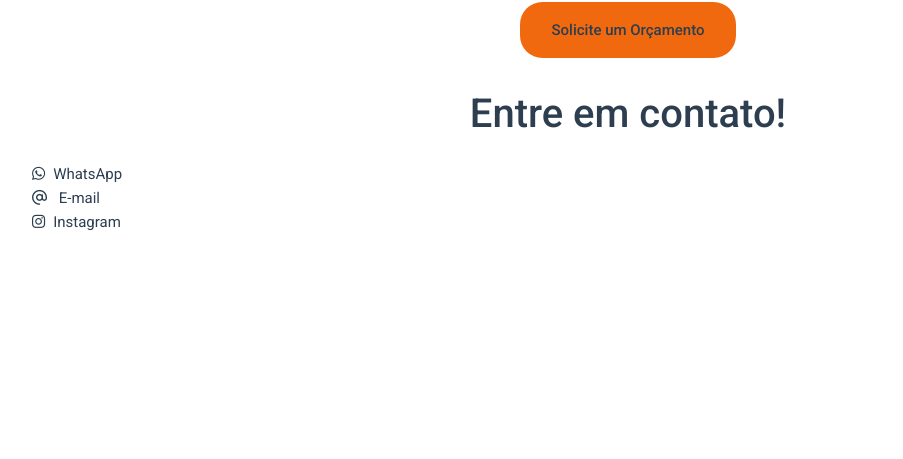
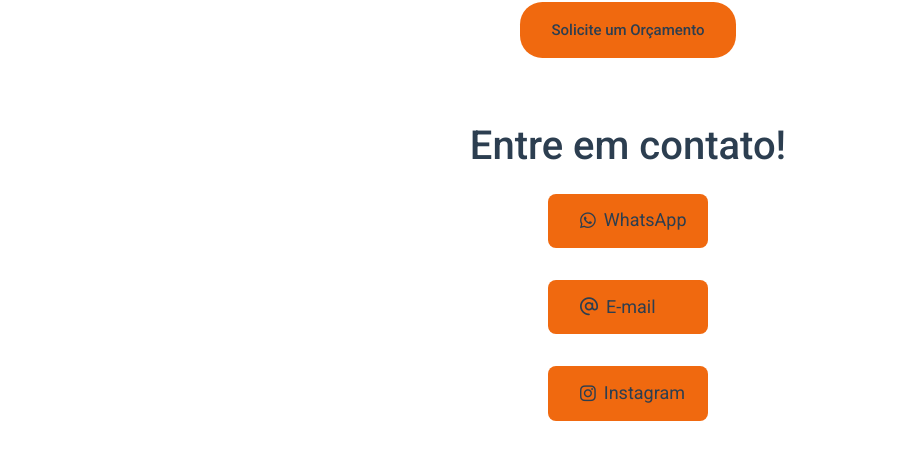
Before and after one commit to EdersonRodrigues7/delta-10-landing-page, a Vue app: page / in a window 1280 px wide. Shown: the part 1611-2070 px from the top of the page, without its empty margins (12-915 px from the left). Before the commit the page ends 1861 px from the top, so only its background shows below. Built offline with nearby package versions, Linux system fonts and the light colour scheme; no server answers.

Commit message:
:recycle: refactor: new components

```diff
--- a/src/App.vue
+++ b/src/App.vue
@@ -1,6 +1,9 @@
 <script setup lang="ts">
 import HomeHeader from './components/HomeHeader.vue';
 import ProductsCarousel from './components/ProductsCarousel.vue';
+import ContactSection from './components/ContactSection.vue';
+import ModalButton from './components/Buttons/ModalButton.vue';
+import BudgetModal from './components/Modals/BudgetModal.vue';
 </script>
 
 <template>
@@ -9,7 +12,11 @@
   <div id="introduction">
     <h1>Tecnologia que impulsiona seu negócio!</h1>
     <p>Encontre produtos de informática com muita qualidade e o preço mais atraente do mercado</p>
-    <button class="get-budget" type="button" onclick="">Solicite um Orçamento</button>
+    <modal-button
+      style-classes="get-budget"
+      modal-target="#budgetModal"
+      msg="Solicite um Orçamento"
+    />
   </div>
   <div id="animation-wrapper">
     <lottie-player
@@ -26,16 +33,14 @@
     <h1>Conheça nossos produtos</h1>
     <p>Trabalhamos com todas as categorias de produtos para informática, desde produtos centrais até peças de melhoramento</p>
     <products-carousel />
-    <button class="get-budget" type="button" onclick="">Solicite um Orçamento</button>
+    <modal-button
+      style-classes="get-budget"
+      modal-target="#budgetModal"
+      msg="Solicite um Orçamento"
+    />
   </div>
-  <div id="contact">
-    <h1 class="text-center mb-4">Entre em contato!</h1>
-    <ul class="contact-list">
-      <li><a><i class="fa-brands fa-whatsapp me-2"></i>WhatsApp</a></li>
-      <li><a><i class="fa-solid fa-at me-2"></i> E-mail</a></li>
-      <li><a><i class="fa-brands fa-instagram me-2"></i>Instagram</a></li>
-    </ul>
-  </div>
+  <contact-section />
+  <budget-modal />
   </main>
 </template>
 
@@ -66,19 +71,7 @@
   flex-direction: column;
   align-items: center;
 }
-button.get-budget{
-  padding: 1rem 2rem;
-  background-color: hsla(24,88%,50%, 1);
-  color: var(--color-text);
-  font-weight: 500;
-  border: none;
-  border-radius: 1.4rem;
-  box-shadow: inset;
-}
 div#products-section{
   text-align: center;
 }
-ul.contact-list{
-  list-style: none;
-}
 </style>
--- /dev/null
+++ b/src/components/Buttons/ModalButton.vue
@@ -0,0 +1,21 @@
+<script setup lang="ts">
+defineProps<{
+  styleClasses: string,
+  modalTarget: string,
+  msg: string,
+}>()
+</script>
+<template>
+    <button :class="styleClasses" type="button" data-bs-toggle="modal" :data-bs-target="modalTarget">{{ msg }}</button>
+</template>
+<style>
+button.get-budget{
+  padding: 1rem 2rem;
+  background-color: hsla(24,88%,50%, 1);
+  color: var(--color-text);
+  font-weight: 500;
+  border: none;
+  border-radius: 1.4rem;
+  box-shadow: inset;
+}
+</style>
--- /dev/null
+++ b/src/components/ContactSection.vue
@@ -0,0 +1,36 @@
+<script setup lang="ts">
+
+</script>
+<template>
+    <div id="contact">
+        <h1 class="text-center mb-4">Entre em contato!</h1>
+        <ul class="contact-list">
+            <li><a href="https://api.whatsapp.com/send?phone=5519982439477" target="_blank"><i class="fa-brands fa-whatsapp me-2"></i>WhatsApp</a></li>
+            <li><a href="mailto:exemplo@delta10.com.br" target="_blank"><i class="fa-solid fa-at me-2"></i> E-mail</a></li>
+            <li><a href="https://instagram.com/delta_dez" target="_blank"><i class="fa-brands fa-instagram me-2"></i>Instagram</a></li>
+        </ul>
+    </div>
+</template>
+<style>
+div#contact{
+  margin: 2rem 0;
+}
+ul.contact-list{
+  padding: 0;
+  list-style: none;
+  display: flex;
+  flex-direction: column;
+  align-items: center;
+  gap: 2rem;
+}
+ul.contact-list a {
+  display: inline-flex;
+  align-items: center;
+  font-size: large;
+  width: 10rem;
+  color: var(--color-text);
+  background-color: hsla(24,88%,50%, 1);
+  padding: 0.8rem 2rem;
+  border-radius: 0.5rem;
+}
+</style>
```
Also changed, not shown: src/components/HomeHeader.vue (+0 -9 lines).
